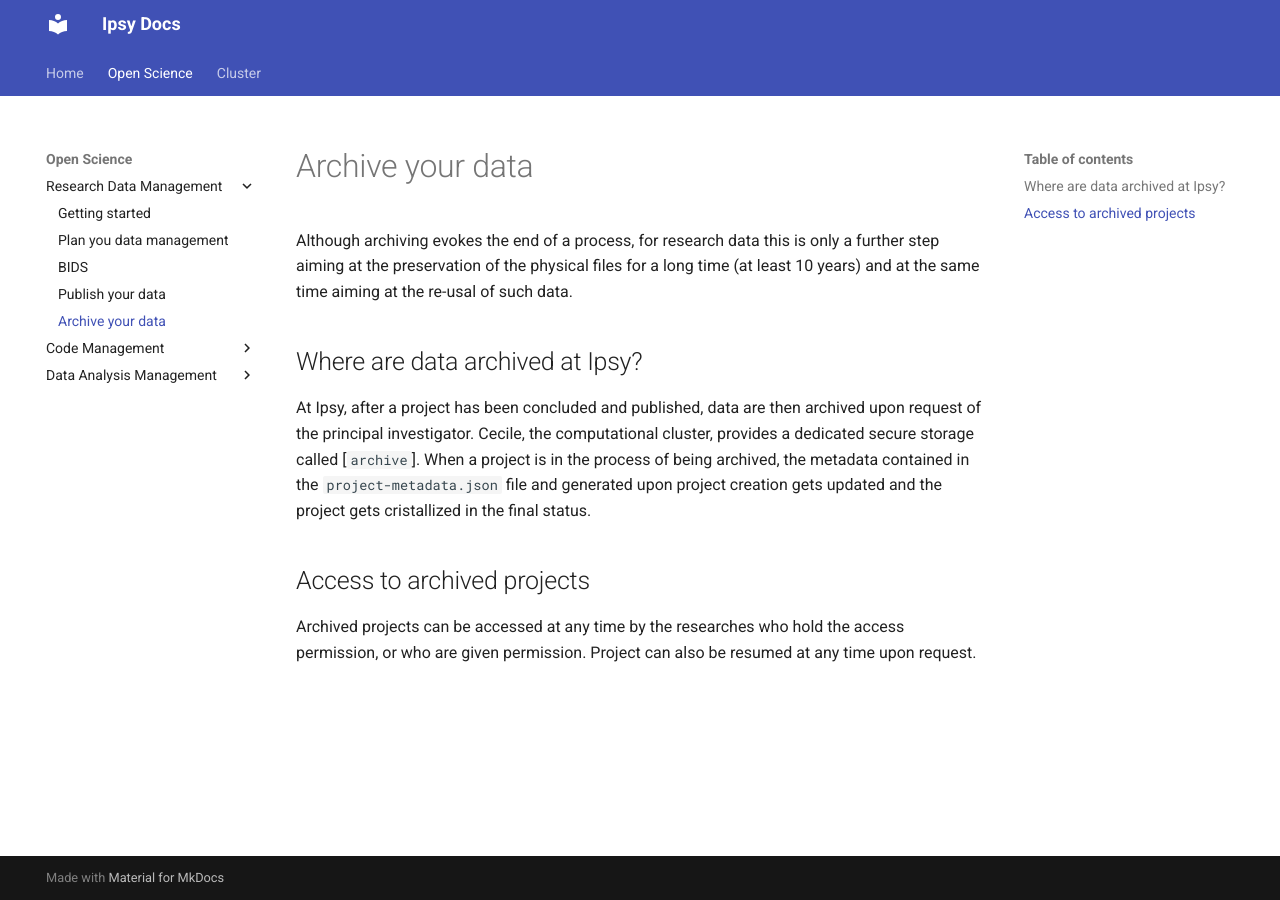
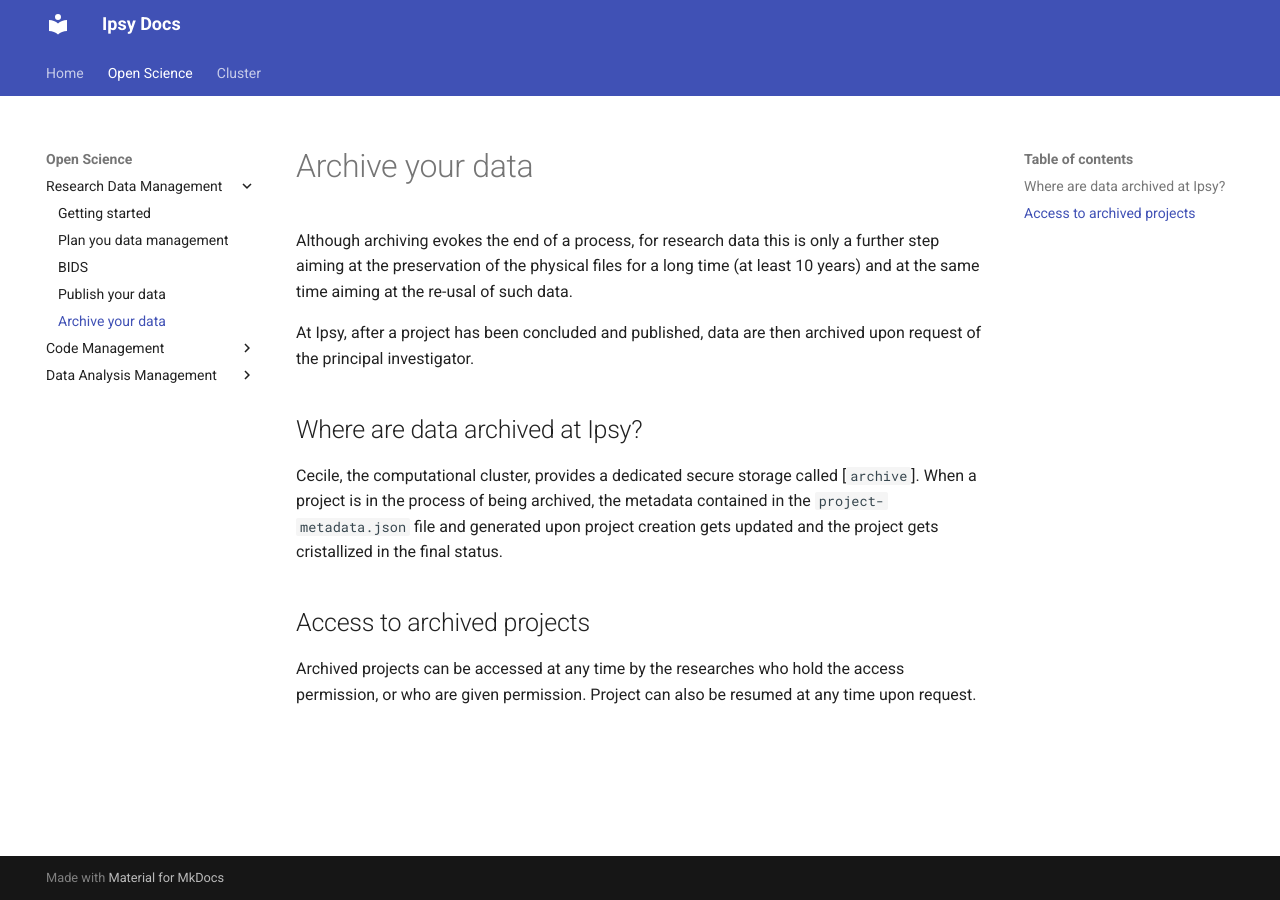
Before and after one commit to pvavra/temp-ipsy, an MkDocs documentation site: the page built from docs/open-science/research-data-management/archive.md, in a window 1280 px wide. Built offline with MkDocs 1.6.1 and Material for MkDocs 9.7.7, drawn with Linux system fonts in a browser that asks for light colours.

Commit message:
Fix sentences

```diff
--- a/docs/open-science/research-data-management/archive.md
+++ b/docs/open-science/research-data-management/archive.md
@@ -2,9 +2,10 @@
 
 Although archiving evokes the end of a process, for research data this is only a further step aiming at the preservation of the physical files for a long time (at least 10 years) and at the same time aiming at the re-usal of such data.
 
+At Ipsy, after a project has been concluded and published, data are then archived upon request of the principal investigator.
+
 ## Where are data archived at Ipsy?
 
-At Ipsy, after a project has been concluded and published, data are then archived upon request of the principal investigator.
 Cecile, the computational cluster, provides a dedicated secure storage called [`archive`]. When a project is in the process of being archived, the metadata contained in the `project-metadata.json` file and generated upon project creation gets updated and the project gets cristallized in the final status.
 [`archive`]: ../../../cluster/cecile/data/#cecile-data-structure
 
```
